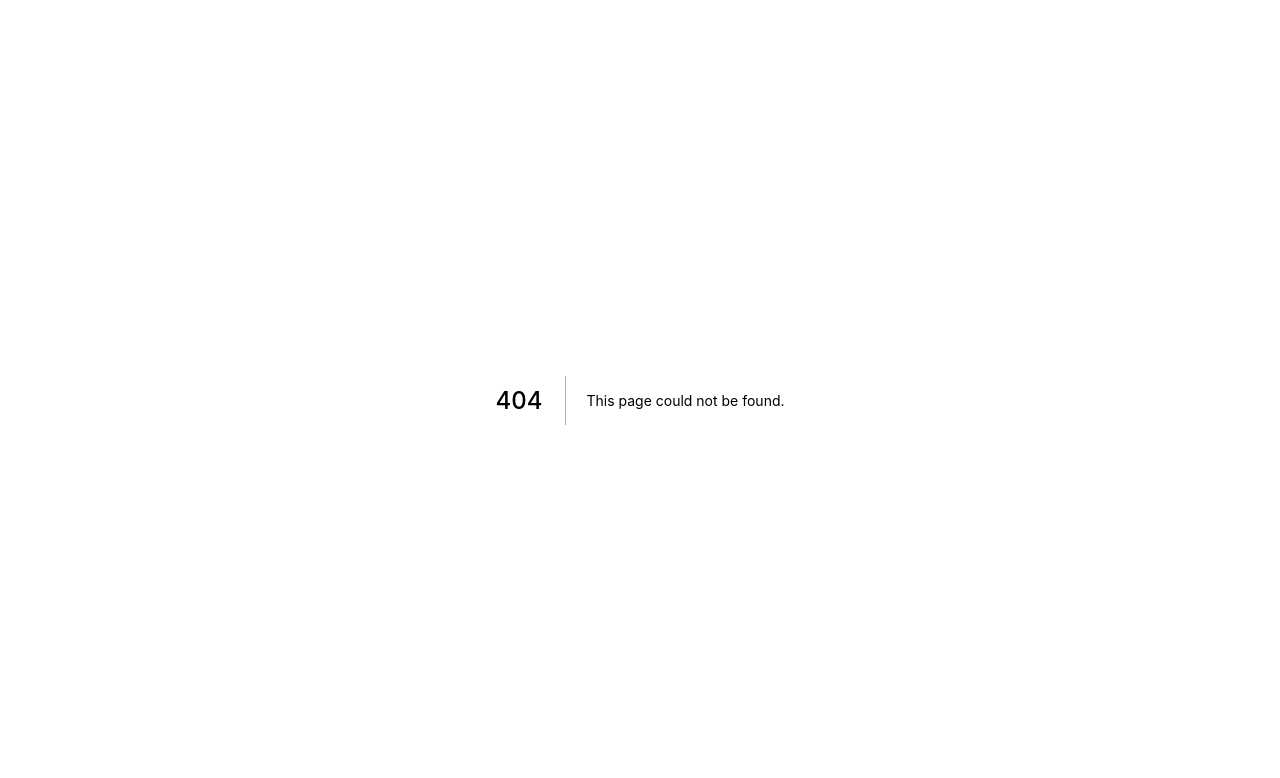
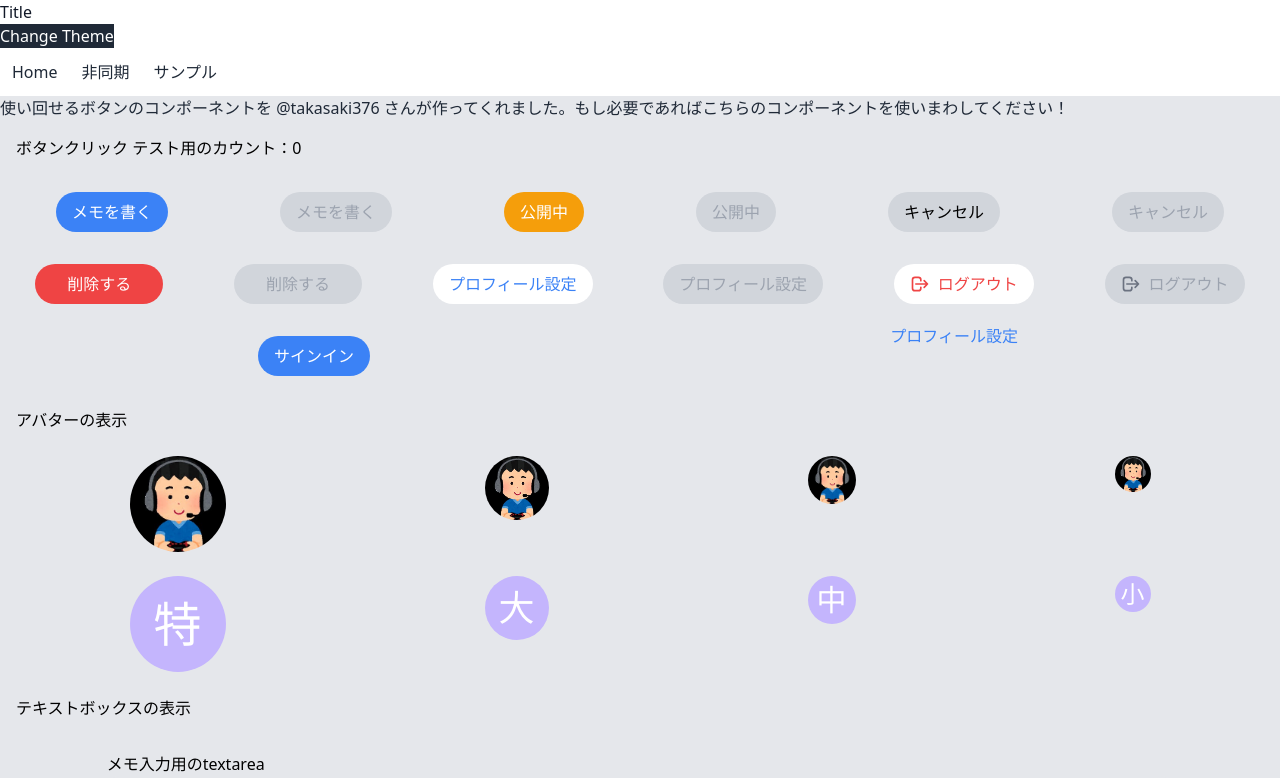
Before and after one commit to qin-salon/qin-memo, a Next.js app: page /sample in a window 1280 px wide. Before the commit this address had no page. Shown: the top 778 px of the page. Built offline with nearby package versions, Linux system fonts and the light colour scheme.

Commit message:
🩹 サンプル追加

```diff
--- a/src/components/header.tsx
+++ b/src/components/header.tsx
@@ -4,7 +4,7 @@ import { useTheme } from "next-themes";
 const items = [
   { href: "/", label: "Home" },
   { href: "/async", label: "非同期" },
-  { href: "/button", label: "ボタン" },
+  { href: "/sample", label: "サンプル" },
 ];
 
 export const Header = () => {
--- a/src/components/shared/Avatar.tsx
+++ b/src/components/shared/Avatar.tsx
@@ -22,6 +22,11 @@ const isImg = (props: ImgType | ButtonType): props is ImgType => {
   return "src" in props && props.src !== "";
 };
 
+const ramdomMin = 1;
+const ramdomMax = 3;
+
+const ramdom = Math.floor(Math.random() * (ramdomMax + 1 - ramdomMin)) + ramdomMin;
+
 export const Avatar: VFC<ImgType | ButtonType> = (props) => {
   // サイズ small:36px medium:48px large:72px extralarge:100px
   const circleStyle = clsx([
@@ -36,12 +41,15 @@ export const Avatar: VFC<ImgType | ButtonType> = (props) => {
   ]);
 
   const fontStyle = clsx([
-    "rounded-full w-full h-full flex justify-items-center bg-blue-200",
+    "rounded-full w-full h-full flex items-center justify-center",
     {
       "text-2xl": props.size === "small",
       "text-3xl": props.size === "medium",
       "text-4xl ": props.size === "large",
       "text-5xl ": props.size === "extralarge",
+      "bg-red-100": ramdom === 1,
+      "bg-blue-300": ramdom === 2,
+      "bg-purple-300": ramdom === 3,
     },
   ]);
 
--- a/src/components/shared/InputText.tsx
+++ b/src/components/shared/InputText.tsx
@@ -2,11 +2,12 @@ import clsx from "clsx";
 import type { DOMAttributes } from "react";
 
 type CommonType = {
-  title?: string;
+  label?: string;
   placeholder?: string;
   className?: string;
   value?: string;
   bgColor?: "white" | "gray";
+  textColor?: "black" | "glay";
   startIcon?: JSX.Element;
 };
 
@@ -29,22 +30,34 @@ const isTextarea = (props: textareaType | inputType): props is textareaType => {
 export const InputText: React.FC<textareaType | inputType> = (props) => {
   // テキストボックスにフォーカスがある場合にボーダーラインの表示を切り替える
   const divStyle = clsx([
-    "flex text-center h-10 my-auto pl-3 pr-10  rounded-xl border-2 transition-colors",
+    "flex text-center my-auto pl-3 pr-10  rounded-xl border-2 transition-colors",
     {
       "bg-gray-200": props.bgColor === "gray",
       "bg-white": props.bgColor === "white",
+      "h-10": !isTextarea(props),
     },
     props.className,
   ]);
   const inputStyle = clsx([
-    "w-full m-0 p-0 border-white outline-none",
+    "w-full m-0 p-0 border-white outline-none my-auto",
     {
       "bg-gray-200": props.bgColor === "gray",
       "bg-white": props.bgColor === "white",
     },
   ]);
-
+  const labelStyle = clsx([
+    {
+      "text-black": props.textColor === "black",
+      "text-gray-200": props.textColor === "glay",
+    },
+  ]);
   return (
+    <div className="flex flex-col">
+      {props.label ? (
+        <div>
+          <span className={labelStyle}>{props.label}</span>
+        </div>
+      ) : null}
       <div className={divStyle}>
         {/* 先頭にアイコンを表示する */}
         {props.startIcon ? props.startIcon : null}
@@ -61,9 +74,11 @@ export const InputText: React.FC<textareaType | inputType> = (props) => {
           <input type="text" className={inputStyle} placeholder={props.placeholder} value={props.value} />
         )}
       </div>
+    </div>
   );
 };
 // Propsのデフォルト値
 InputText.defaultProps = {
   bgColor: "gray",
+  textColor: "black",
 };
--- a/src/pages/button.tsx
+++ b/src/pages/sample.tsx
@@ -1,8 +1,11 @@
 import type { NextPage } from "next";
 import { useState } from "react";
+import { SearchIcon } from "src/components/icon/SearchIcon";
 import { SignOut } from "src/components/icon/SignOut";
 import { Layout } from "src/components/layout";
+import { Avatar } from "src/components/shared/Avatar";
 import { Button } from "src/components/shared/Button";
+import { InputText } from "src/components/shared/InputText";
 
 const ButtonPage: NextPage = () => {
   const [count, setCount] = useState(0);
@@ -94,8 +97,69 @@ const ButtonPage: NextPage = () => {
             </Button>
           </div>
         </div>
-        <div>
-          <Button linkProps={{ href: "/signin" }}>サインイン</Button>
+        <div className="flex flex-row justify-start">
+          <div className="mx-auto">
+            <Button linkProps={{ href: "/signin" }}>サインイン</Button>
+          </div>
+          <div className="mx-auto">
+            <Button linkProps={{ href: "/settings/profile" }} size="extrasmall" bgColor="transparent">
+              プロフィール設定
+            </Button>
+          </div>
+        </div>
+        <div className="my-4 ml-4">
+          <span className="m-auto">アバターの表示</span>
+        </div>
+        <div className="flex flex-row justify-start flex-none">
+          <div className="mx-auto">
+            <Avatar alt="特大" src="/mocks/avatar01.jpg" size="extralarge" />
+          </div>
+          <div className="mx-auto">
+            <Avatar alt="大" src="/mocks/avatar01.jpg" size="large" />
+          </div>
+          <div className="mx-auto">
+            <Avatar alt="中" src="/mocks/avatar01.jpg" size="medium" />
+          </div>
+          <div className="mx-auto">
+            <Avatar alt="小" src="/mocks/avatar01.jpg" size="small" />
+          </div>
+        </div>
+        <div className="flex flex-row justify-start flex-none">
+          <div className="mx-auto">
+            <Avatar alt="特大" src="" size="extralarge" />
+          </div>
+          <div className="mx-auto">
+            <Avatar alt="大" src="" size="large" />
+          </div>
+          <div className="mx-auto">
+            <Avatar alt="中" src="" size="medium" />
+          </div>
+          <div className="mx-auto">
+            <Avatar alt="小" src="" size="small" />
+          </div>
+        </div>
+        <div className="my-4 ml-4">
+          <span className="m-auto">テキストボックスの表示</span>
+        </div>
+        <div className="flex flex-row justify-start flex-none mt-4">
+          <div className="mx-auto w-10/12">
+            <InputText
+              label="メモ入力用のtextarea"
+              multiline
+              rows={10}
+              placeholder="本文を入力する"
+              bgColor="white"
+              className="w-full"
+            />
+          </div>
+        </div>
+        <div className="flex flex-row justify-start flex-none mt-4">
+          <div className="mx-auto">
+            <InputText startIcon={<SearchIcon className="my-auto mr-2 w-6 h-6" />} placeholder="メモを検索する" />
+          </div>
+          <div className="mx-auto">
+            <InputText label="ユーザ名" bgColor="white" />
+          </div>
         </div>
       </div>
     </Layout>
```
Lines whose indentation alone changed are shown as unchanged.
